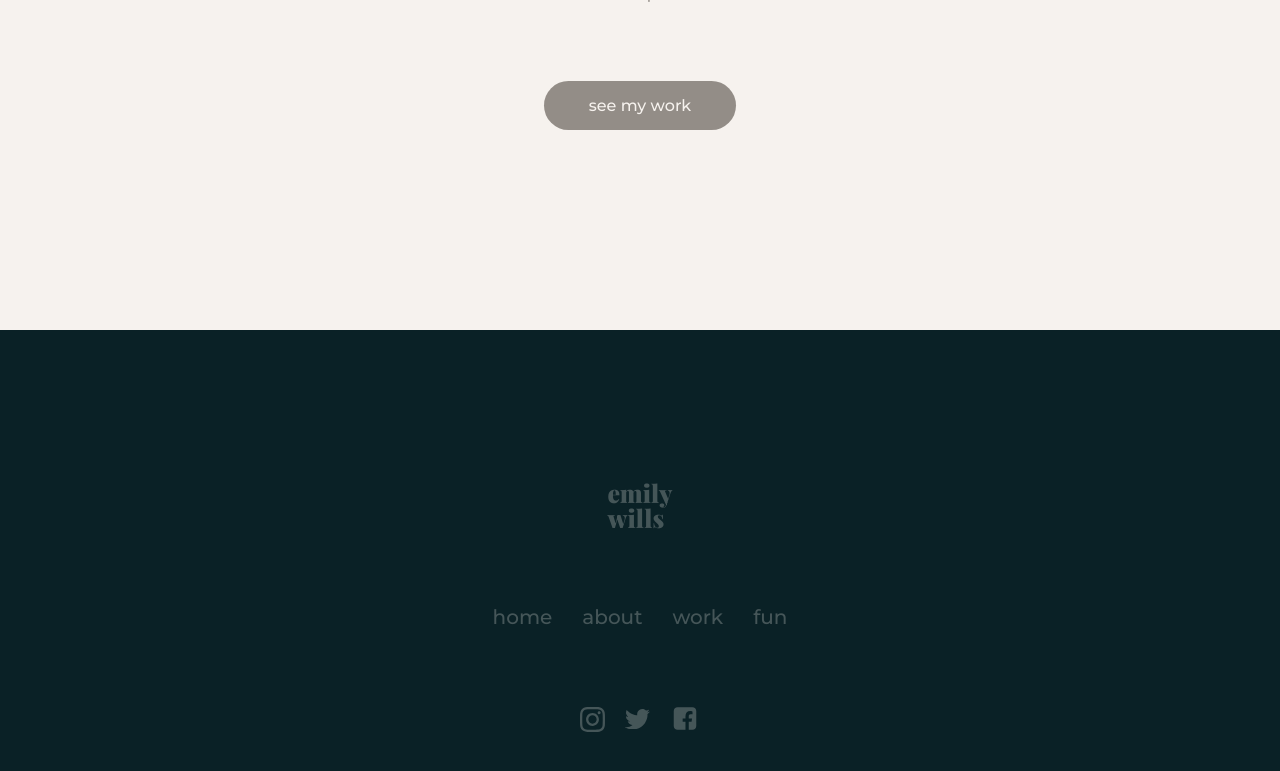
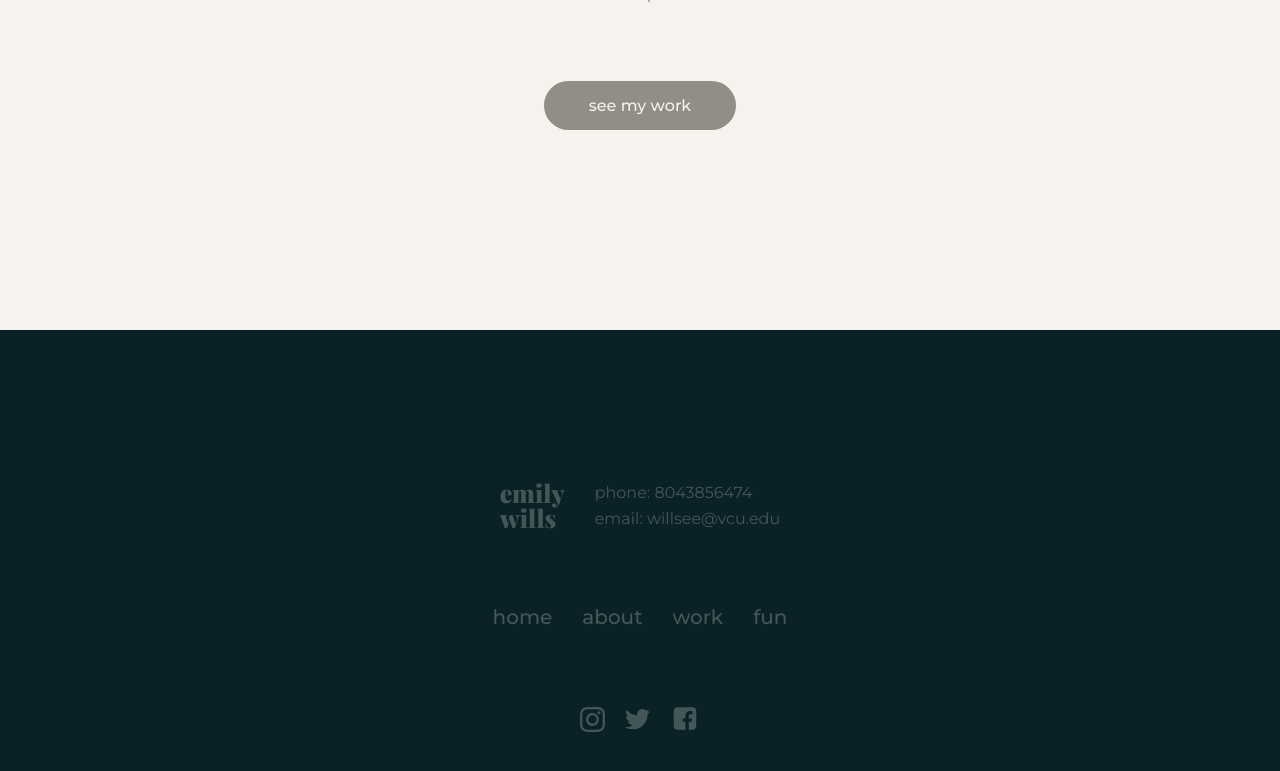
Before and after one commit to LCapitan/ewills, a Next.js app: page /fun in a window 1280 px wide. Shown: the part 478-1249 px from the top of the page. Built offline with nearby package versions, Linux system fonts and the light colour scheme.

Commit message:
add contact to footer

```diff
--- a/src/components/Footer/Footer.module.scss
+++ b/src/components/Footer/Footer.module.scss
@@ -13,13 +13,50 @@
     align-items: center;
   }
 
+  .nameContact {
+    display: flex;
+    align-items: center;
+    gap: 30px;
+    margin-bottom: 75px;
+
+    .contact {
+      color: $creme;
+      display: flex;
+      flex-direction: column;
+      justify-content: space-between;
+      height: 45px;
+
+      span {
+        display: inline-block;
+        opacity: .25;
+      }
+
+      a {
+        color: $creme;
+        margin: 2px 0;
+        opacity: .25;
+        transition: .25s ease;
+
+        &:hover,
+        &:focus {
+          opacity: 1;
+        }
+      }
+    }
+
+    @include sm-max {
+      flex-direction: column;
+      gap: 50px;
+      margin-bottom: 50px;
+    }
+  }
+
   .nameMark {
     color: $creme;
     font-family: $title;
     font-size: 25px;
     font-weight: bold;
     line-height: 1;
-    margin-bottom: 75px;
     opacity: .25;
 
     span {
--- a/src/components/Footer/Footer.tsx
+++ b/src/components/Footer/Footer.tsx
@@ -10,8 +10,14 @@ const Footer = () => {
     <footer className={styles.footer}>
       <div className="container">
         <div className={styles.inner}>
-          <div className={styles.nameMark}>
-            emily<span>wills</span>
+          <div className={styles.nameContact}>
+            <div className={styles.nameMark}>
+              emily<span>wills</span>
+            </div>
+            <div className={styles.contact}>
+              <div><span>phone: 8043856474</span></div>
+              <div><span>email:</span> <a href="mailto:willsee@vcu.edu">willsee@vcu.edu</a></div>
+            </div>
           </div>
 
           <ul className={styles.sitemap}>
--- a/src/containers/HomeHero/HomeHero.module.scss
+++ b/src/containers/HomeHero/HomeHero.module.scss
@@ -33,7 +33,7 @@
       font-size: 8rem;
     }
 
-    @include sm-max {
+    @include md-max {
       font-size: 6rem;
       text-align: center;
     }
--- a/src/containers/NoContent/NoContent.module.scss
+++ b/src/containers/NoContent/NoContent.module.scss
@@ -13,6 +13,19 @@
     line-height: 1;
     margin: 0 0 50px;
     opacity: 0.1;
+
+    @include vp-max(1200) {
+      font-size: 10rem;
+    }
+
+    @include vp-max(1000) {
+      font-size: 8rem;
+    }
+
+    @include md-max {
+      font-size: 6rem;
+      text-align: center;
+    }
   }
 
   .content {
@@ -22,6 +35,10 @@
     line-height: 30px;
     max-width: 400px;
     text-align: center;
+
+    @include md-max {
+      font-size: 20px;
+    }
   }
 
   .actions {
```
